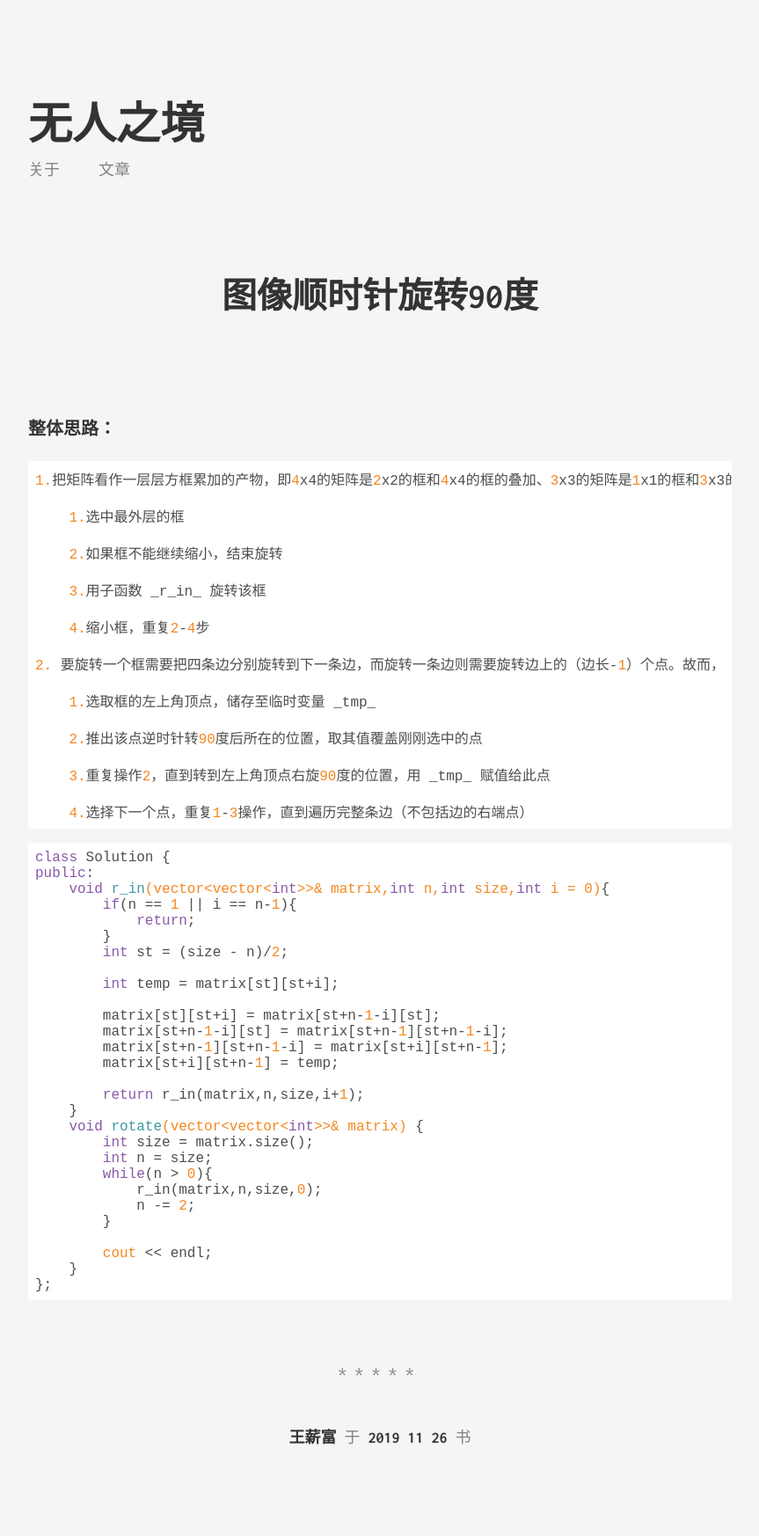
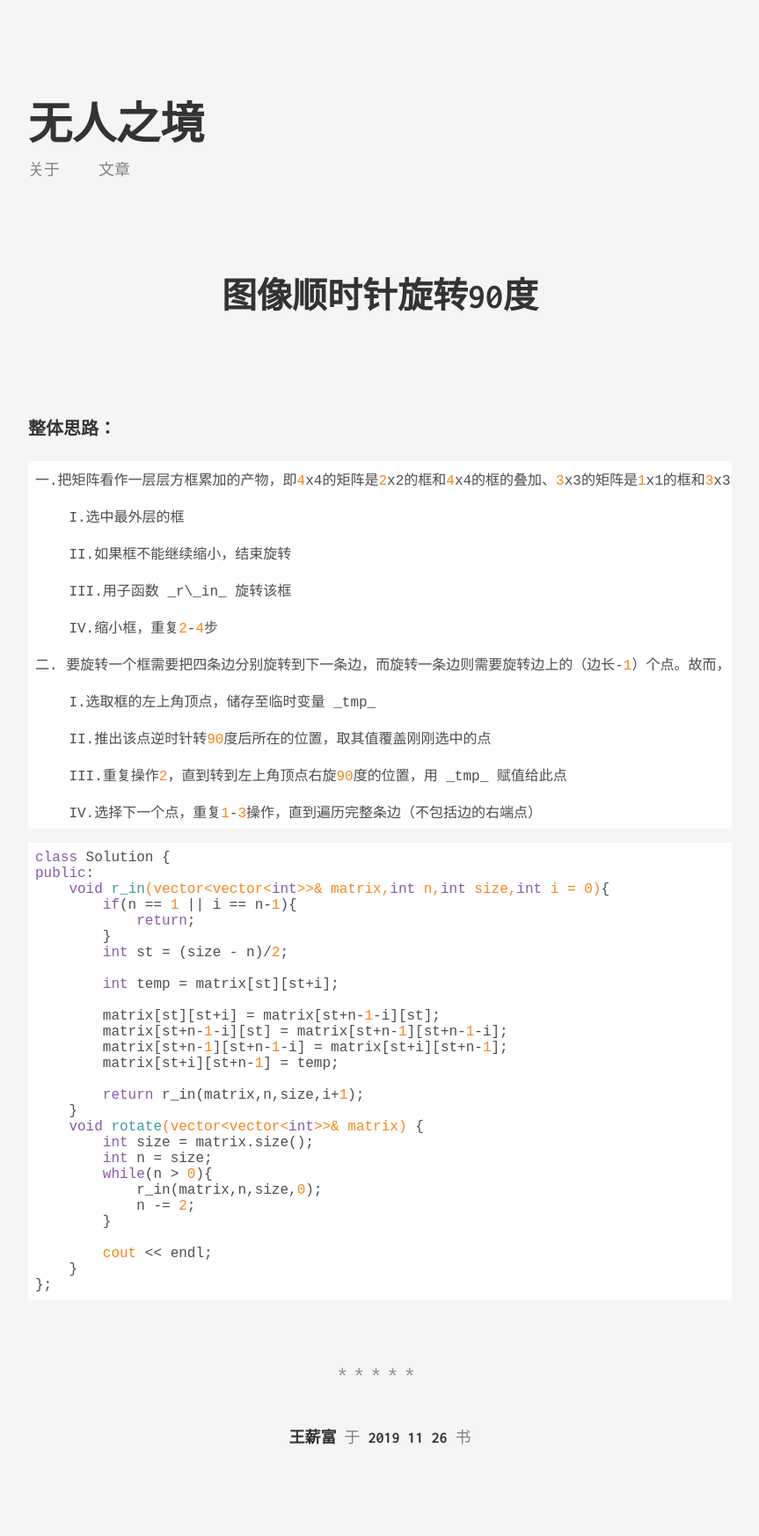
Before and after one commit to Meursau1T/WongRuoran.github.io, a Jekyll site: the page built from _posts/2019-11-26-image_turn.md, in a window 1280 px wide. Shown: the whole page at 88% size, without its empty margins (208-1071 px from the left). Built offline with Jekyll 4.4.1, drawn with Linux system fonts in a browser that asks for light colours.

Commit message:
Update 2019-11-26-image_turn.md

````diff
--- a/_posts/2019-11-26-image_turn.md
+++ b/_posts/2019-11-26-image_turn.md
@@ -7,25 +7,25 @@ categories: [算法]
 
 **整体思路：**
 
-	1.把矩阵看作一层层方框累加的产物，即4x4的矩阵是2x2的框和4x4的框的叠加、3x3的矩阵是1x1的框和3x3的框的叠加。于是主函数的思路为：
+	一.把矩阵看作一层层方框累加的产物，即4x4的矩阵是2x2的框和4x4的框的叠加、3x3的矩阵是1x1的框和3x3的框的叠加。于是主函数的思路为：
 
-	    1.选中最外层的框
+	    I.选中最外层的框
 
-	    2.如果框不能继续缩小，结束旋转
+	    II.如果框不能继续缩小，结束旋转
 
-	    3.用子函数 _r_in_ 旋转该框
+	    III.用子函数 _r\_in_ 旋转该框
 
-	    4.缩小框，重复2-4步
+	    IV.缩小框，重复2-4步
 
-	2. 要旋转一个框需要把四条边分别旋转到下一条边，而旋转一条边则需要旋转边上的（边长-1）个点。故而， _r_in_ 的思路为：
+	二. 要旋转一个框需要把四条边分别旋转到下一条边，而旋转一条边则需要旋转边上的（边长-1）个点。故而， _r\_in_ 的思路为：
 
-	    1.选取框的左上角顶点，储存至临时变量 _tmp_
+	    I.选取框的左上角顶点，储存至临时变量 _tmp_
 
-	    2.推出该点逆时针转90度后所在的位置，取其值覆盖刚刚选中的点
+	    II.推出该点逆时针转90度后所在的位置，取其值覆盖刚刚选中的点
 
-	    3.重复操作2，直到转到左上角顶点右旋90度的位置，用 _tmp_ 赋值给此点
+	    III.重复操作2，直到转到左上角顶点右旋90度的位置，用 _tmp_ 赋值给此点
 
-	    4.选择下一个点，重复1-3操作，直到遍历完整条边（不包括边的右端点）
+	    IV.选择下一个点，重复1-3操作，直到遍历完整条边（不包括边的右端点）
 
 
 ```
````
